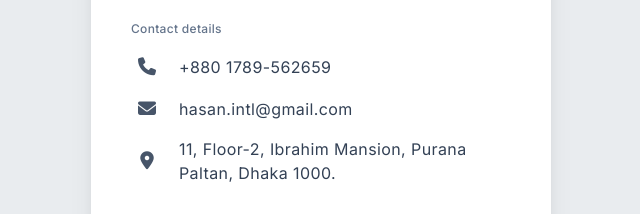
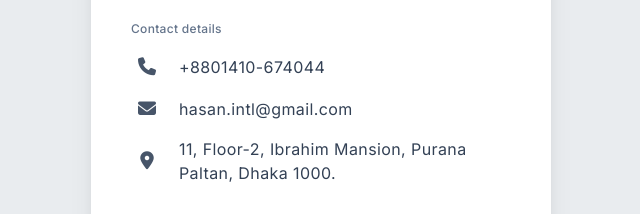
Before and after one commit to ice-jackal/ice-jackal.github.io, a plain HTML site: page index.html in a window 1280 px wide. Shown: the part 291-505 px from the top of the page, 319-959 px from the left. Drawn offline with nearby package versions, Linux system fonts and the light colour scheme.

Commit message:
Update index.html

```diff
--- a/index.html
+++ b/index.html
@@ -73,7 +73,7 @@
                             <i class="fa-solid fa-phone text-lg"></i>
                         </div>
                         <span class="text-sm font-normal tracking-wide sm:text-base">
-                            +880 1789-562659
+                            +8801410-674044
                         </span>
                     </a>
                 </li>
```
